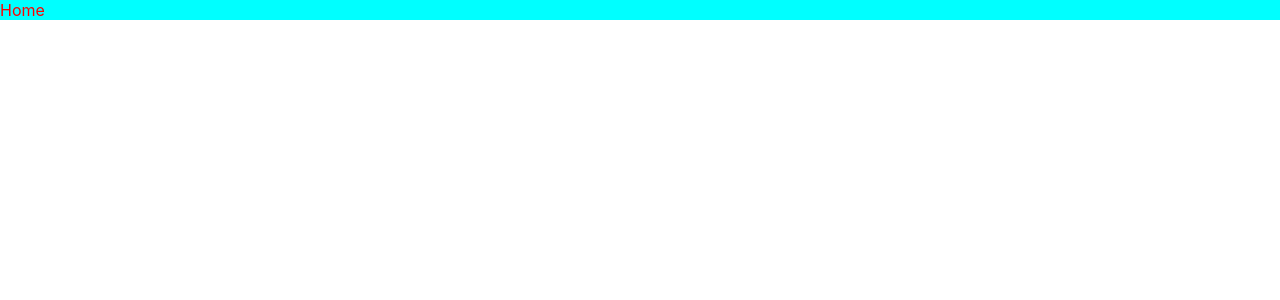
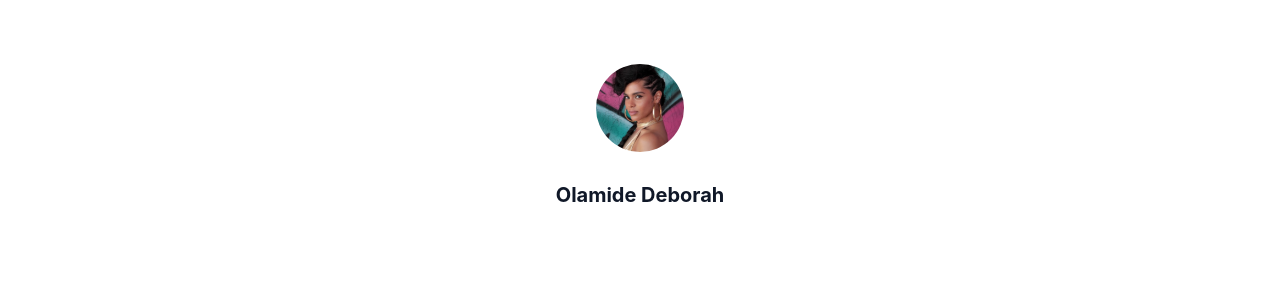
Before and after one commit to chayilDeborah/zuri-webpage, a React (Create React App) app: page / in a window 1280 px wide. Shown: the top 300 px of the page. Built offline with nearby package versions, Linux system fonts and the light colour scheme; the HTML template or start-up script is replaced by a standard one.

Commit message:
profile name and image

```diff
--- a/src/App.css
+++ b/src/App.css
@@ -1,4 +1,14 @@
 .home {
-  color: red;
-  background-color: aqua;
+ text-align: center;
+ margin-top: 64px;
 }
+.profile_img {
+ margin-bottom: 24px;
+}
+.name {
+  color: #101828;
+  font-weight: 700;
+font-size: 20px;
+line-height: 30px;
+font-family: 'Inter';
+}
--- a/src/component/Home.jsx
+++ b/src/component/Home.jsx
@@ -1,7 +1,12 @@
+import profile_img from '../assets/profile_img.svg';
+
 const Home = () => {
     return (
         <>
-        <div className="home">Home</div>
+        <div className="home">
+            <img className="profile_img" src={profile_img} alt="profile_img" />
+            <div className='name'>Olamide Deborah</div>
+        </div>
         </>
     )
 }
```
